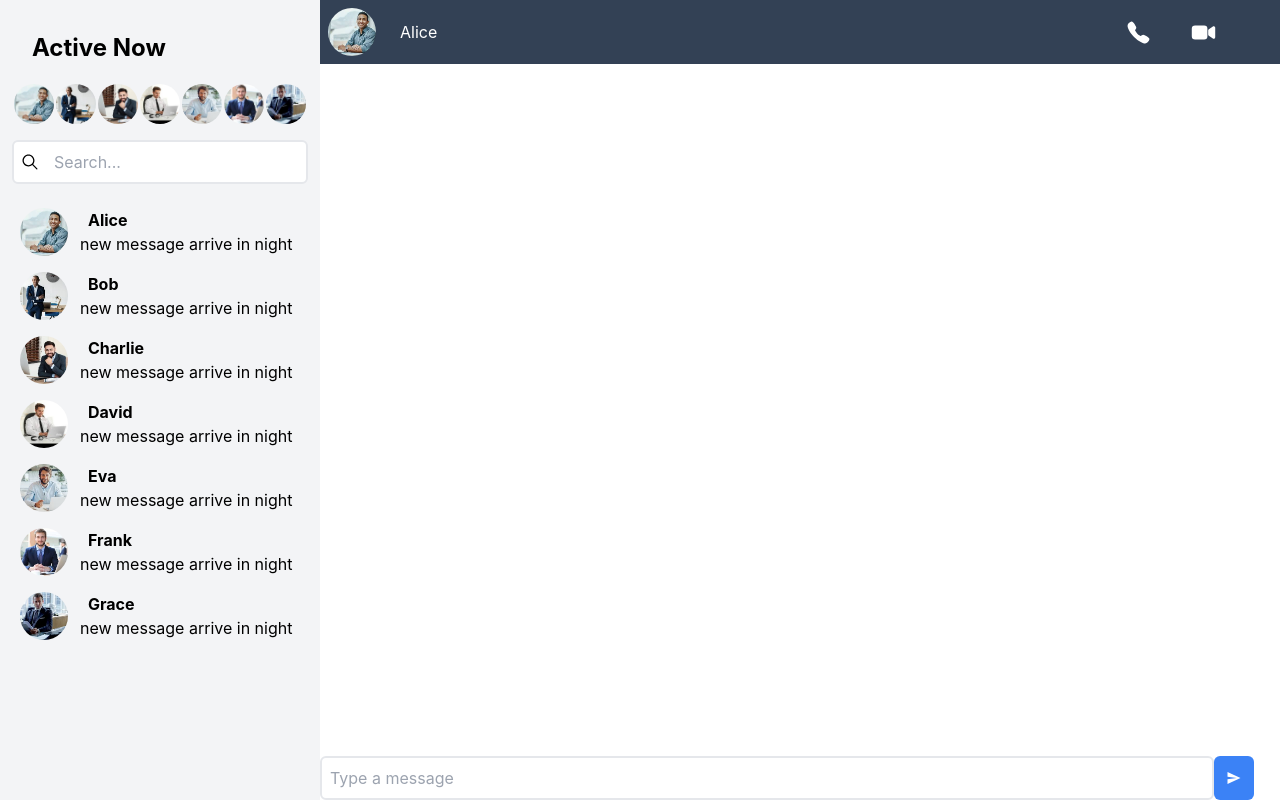
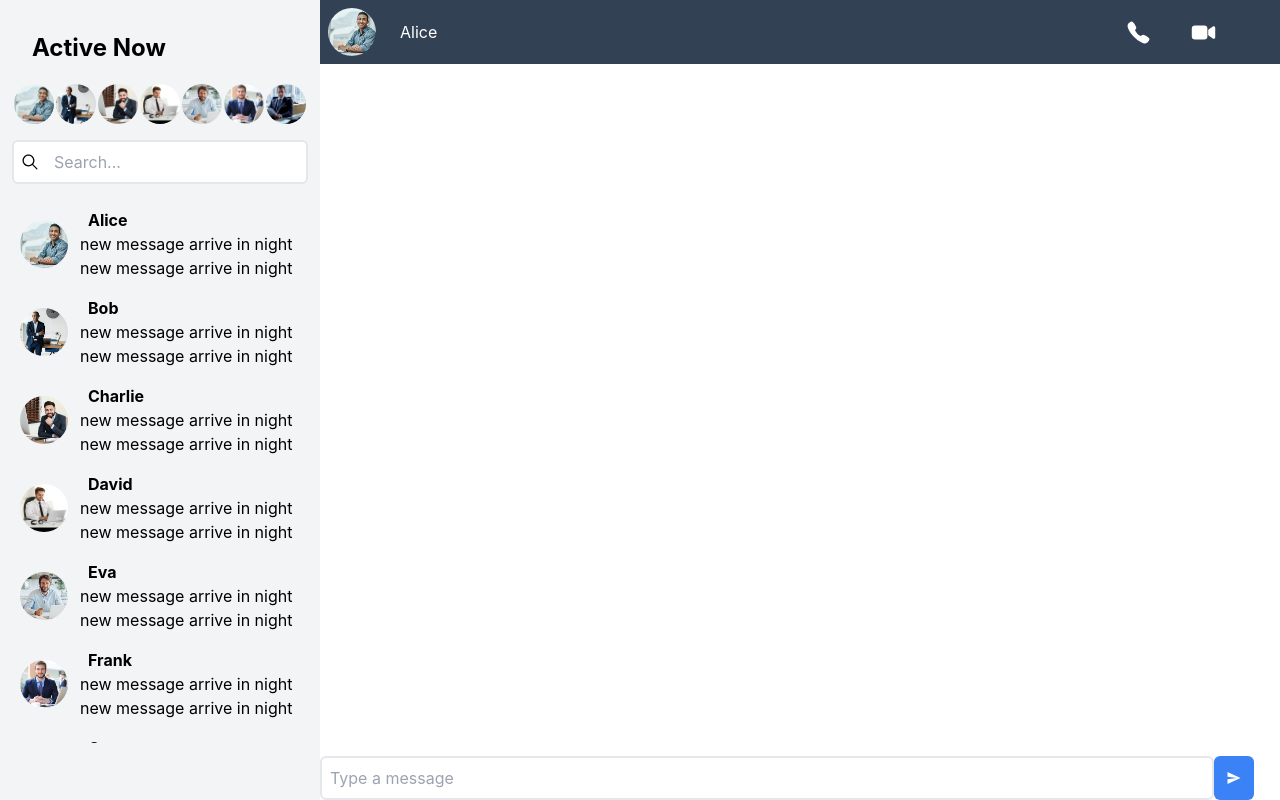
Before and after one commit to HoriyaDev/chat-app, a React (Create React App) app: page / in a window 1280 px wide. Built offline with nearby package versions, Linux system fonts and the light colour scheme.

Commit message:
sideBar code

```diff
--- a/src/SideBar.js
+++ b/src/SideBar.js
@@ -285,7 +285,7 @@ function SideBar({ people, onSelectPerson, setPersonId }) {
             />
             <div className="flex flex-col ml-3">
             <p className="ml-2 font-bold">{person.name}</p>
-            <p>{person.text}</p>
+            <p>{person.text}</p> <p>{person.text}</p>
               </div>
           </div>
         ))}
```
